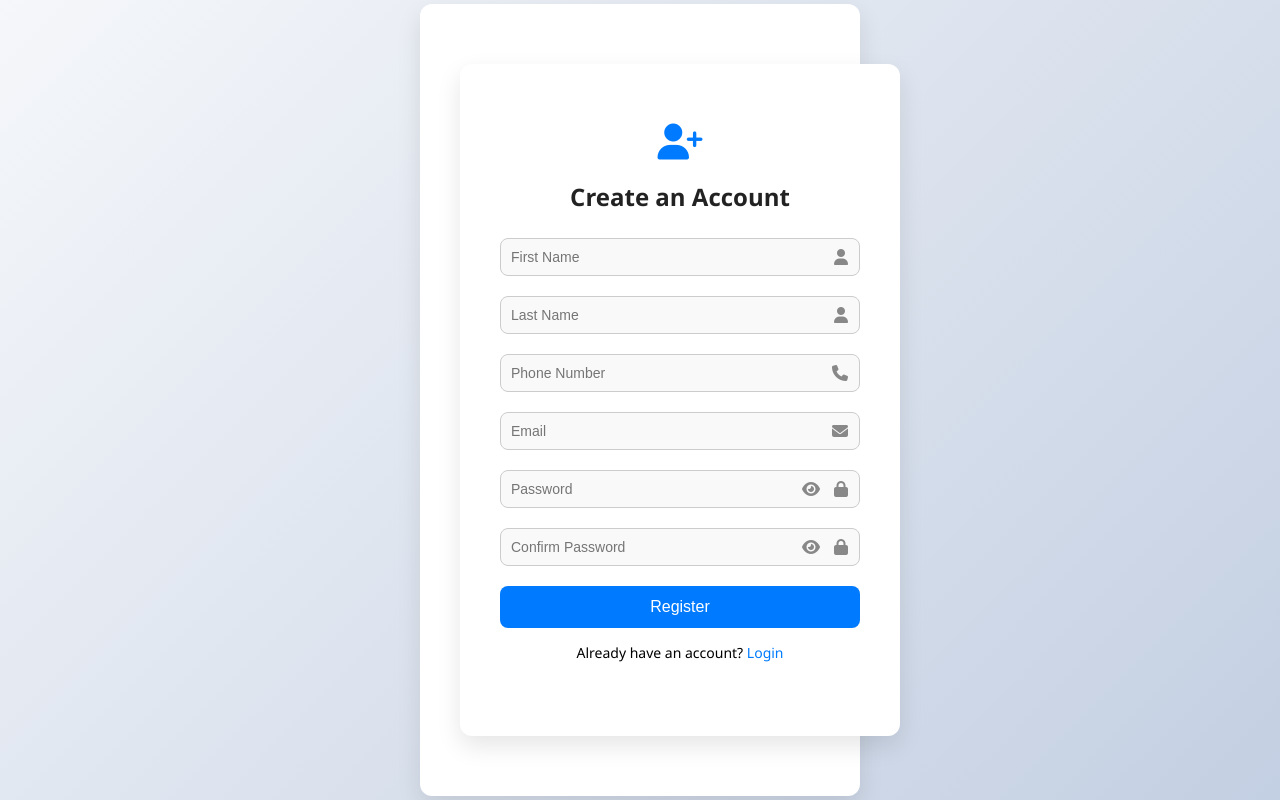
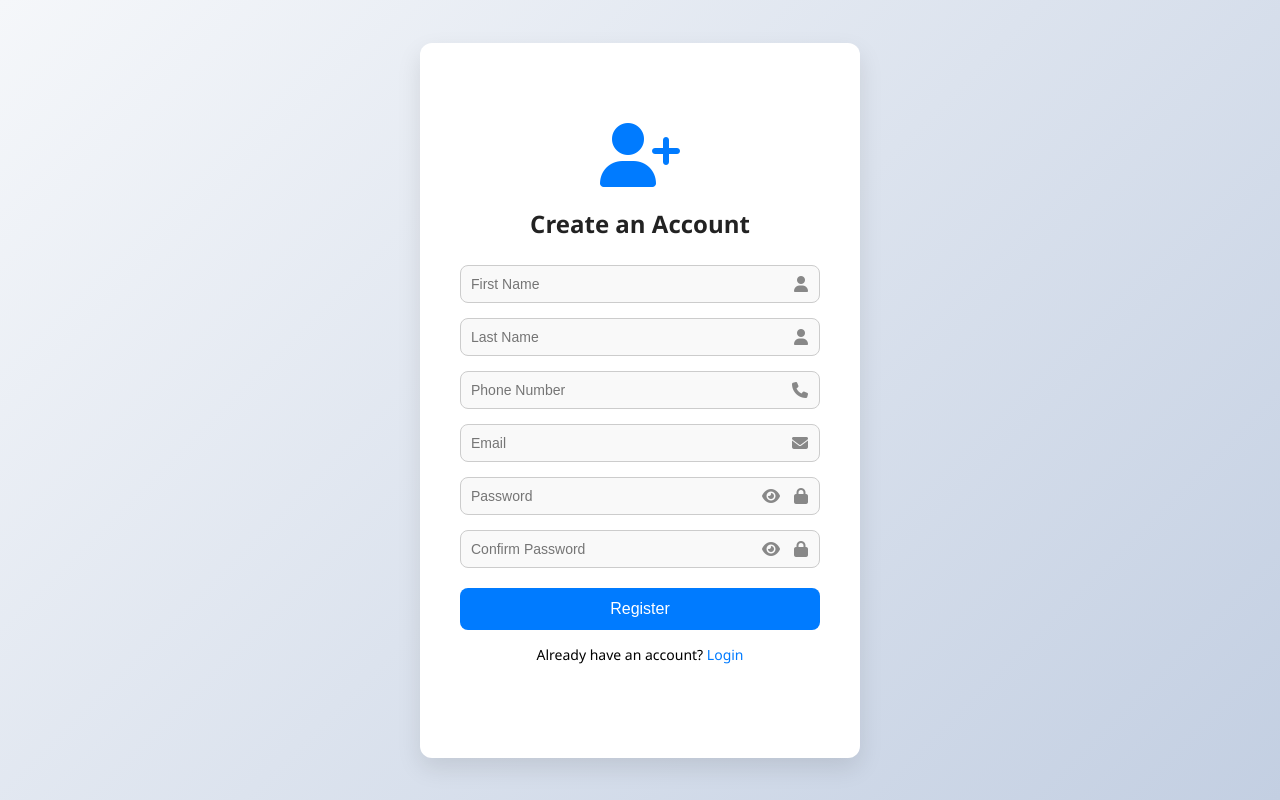
Before and after one commit to Uthish1060/yksshop, a Django app: page /register in a window 1280 px wide. Run offline with Django 5.2, Linux system fonts and the light colour scheme.

Commit message:
login_code

```diff
--- a/yksproject/settings.py
+++ b/yksproject/settings.py
@@ -89,7 +89,7 @@ TEMPLATES = [
     },
 ]
 
-WSGI_APPLICATION = 'yksproject.wsgi.application'
+#WSGI_APPLICATION = 'yksproject.wsgi.application'
 
 
 # Database
--- a/yksshop/templates/shop/register.html
+++ b/yksshop/templates/shop/register.html
@@ -1,6 +1,14 @@
-{% extends 'shop/base.html' %}
-{% block title %}Register - YKS Shop{% endblock %}
-{% block content %}
+<!DOCTYPE html>
+<html lang="en">
+<head>
+<meta charset="UTF-8" />
+<title>Register - YKS Shop</title>
+<meta name="viewport" content="width=device-width, initial-scale=1" />
+<!-- Font Awesome CDN -->
+<link
+  rel="stylesheet"
+  href="https://cdnjs.cloudflare.com/ajax/libs/font-awesome/6.4.0/css/all.min.css"
+/>
 <style>
   body {
     font-family: 'Segoe UI', Tahoma, Geneva, Verdana, sans-serif;
@@ -14,35 +22,42 @@
   }
 
   .register-container {
-    background-color: #fff;
-    padding: 60px 40px;
+    background-color: #ffffff;
+    padding: 80px 40px;
     border-radius: 12px;
-    box-shadow: 0 10px 25px rgba(0,0,0,0.1);
+    box-shadow: 0 10px 25px rgba(0, 0, 0, 0.1);
+    display: inline-block;
+    text-align: left;
+    position: relative;
     width: 360px;
-    text-align: left;
+  }
+
+  .user-icon {
+    font-size: 64px;
+    color: #007bff;
+    text-align: center;
+    margin: 0 auto 20px auto;
+    display: block;
   }
 
   h2 {
     text-align: center;
+    margin-bottom: 25px;
     color: #222;
-    margin-bottom: 25px;
-  }
-
-  form {
-    margin-top: 20px;
   }
 
   .form-group {
     position: relative;
-    margin-bottom: 20px;
+    margin-bottom: 15px;
   }
 
-  input[type="text"],
-  input[type="tel"],
-  input[type="email"],
-  input[type="password"] {
+  .form-group label {
+    display: none;
+  }
+
+  input {
     width: 100%;
-    padding: 10px 40px 10px 10px;
+    padding: 10px 40px 10px 10px; /* padding-right for icon */
     border: 1px solid #ccc;
     border-radius: 8px;
     font-size: 14px;
@@ -66,6 +81,13 @@
     font-size: 16px;
   }
 
+  .error {
+    color: red;
+    text-align: center;
+    margin-bottom: 15px;
+    font-size: 14px;
+  }
+
   button {
     width: 100%;
     padding: 12px;
@@ -75,41 +97,33 @@
     border: none;
     border-radius: 8px;
     cursor: pointer;
+    margin-top: 20px;
+    display: block;
   }
 
   button:hover {
-    background-color: #0056b3;
+    background-color: #1e7e34;
   }
 
   .login-link {
+    text-align: center;
     margin-top: 15px;
-    text-align: center;
     font-size: 14px;
   }
 
-  a {
+  .login-link a {
     color: #007bff;
     text-decoration: none;
   }
 
-  a:hover {
+  .login-link a:hover {
     text-decoration: underline;
   }
-
-  .error {
-    background-color: #ffe0e0;
-    color: #cc0000;
-    padding: 10px;
-    border-radius: 8px;
-    margin-bottom: 15px;
-    text-align: center;
-  }
 </style>
-
+</head>
+<body>
   <div class="register-container">
-  <div class="icon-circle" style="text-align: center; margin-bottom: 20px;">
-      <i class="fa fa-user-plus" style="font-size: 36px; color: #007bff;"></i>
-  </div>
+    <i class="fa fa-user-plus user-icon"></i>
     <h2>Create an Account</h2>
 
     {% if error %}
@@ -118,12 +132,39 @@
 
     <form method="post">
       {% csrf_token %}
-    <div class="form-group"><input type="text" name="first_name" placeholder="First Name" required /><i class="fa fa-user fa-icon"></i></div>
-    <div class="form-group"><input type="text" name="last_name" placeholder="Last Name" required /><i class="fa fa-user fa-icon"></i></div>
-    <div class="form-group"><input type="tel" name="phone" placeholder="Phone Number" pattern="[0-9]+" required /><i class="fa fa-phone fa-icon"></i></div>
-    <div class="form-group"><input type="email" name="email" placeholder="Email" required /><i class="fa fa-envelope fa-icon"></i></div>
-    <div class="form-group"><input type="password" name="password1" placeholder="Password" required id="password1"/><i class="fa fa-lock fa-icon"></i><i class="fa fa-eye fa-icon" id="togglePassword1" style="right: 40px;"></i></div>
-    <div class="form-group"><input type="password" name="password2" placeholder="Confirm Password" required id="password2"/><i class="fa fa-lock fa-icon"></i><i class="fa fa-eye fa-icon" id="togglePassword2" style="right: 40px;"></i></div>
+
+      <div class="form-group">
+        <input type="text" name="first_name" placeholder="First Name" required />
+        <i class="fa fa-user fa-icon"></i>
+      </div>
+
+      <div class="form-group">
+        <input type="text" name="last_name" placeholder="Last Name" required />
+        <i class="fa fa-user fa-icon"></i>
+      </div>
+
+      <div class="form-group">
+        <input type="tel" name="phone" placeholder="Phone Number" pattern="[0-9]+" title="Only digits allowed" required />
+        <i class="fa fa-phone fa-icon"></i>
+      </div>
+
+      <div class="form-group">
+        <input type="email" name="email" placeholder="Email" required />
+        <i class="fa fa-envelope fa-icon"></i>
+      </div>
+
+      <div class="form-group">
+        <input type="password" name="password1" placeholder="Password" required id="password1"/>
+        <i class="fa fa-lock fa-icon"></i>
+        <i class="fa fa-eye fa-icon" id="togglePassword1" style="right: 40px; cursor: pointer;"></i>
+      </div>
+
+      <div class="form-group">
+        <input type="password" name="password2" placeholder="Confirm Password" required id="password2"/>
+        <i class="fa fa-lock fa-icon"></i>
+        <i class="fa fa-eye fa-icon" id="togglePassword2" style="right: 40px; cursor: pointer;"></i>
+      </div>
+
       <button type="submit">Register</button>
     </form>
 
@@ -131,4 +172,25 @@
       <p>Already have an account? <a href="{% url 'login' %}">Login</a></p>
     </div>
   </div>
-{% endblock %}
+
+  <script>
+    const togglePassword1 = document.querySelector('#togglePassword1');
+    const passwordInput1 = document.querySelector('#password1');
+
+    togglePassword1.addEventListener('click', function () {
+      const type = passwordInput1.getAttribute('type') === 'password' ? 'text' : 'password';
+      passwordInput1.setAttribute('type', type);
+      this.classList.toggle('fa-eye-slash');
+    });
+
+    const togglePassword2 = document.querySelector('#togglePassword2');
+    const passwordInput2 = document.querySelector('#password2');
+
+    togglePassword2.addEventListener('click', function () {
+      const type = passwordInput2.getAttribute('type') === 'password' ? 'text' : 'password';
+      passwordInput2.setAttribute('type', type);
+      this.classList.toggle('fa-eye-slash');
+    });
+  </script>
+</body>
+</html>
```
Lines whose indentation alone changed are shown as unchanged.
